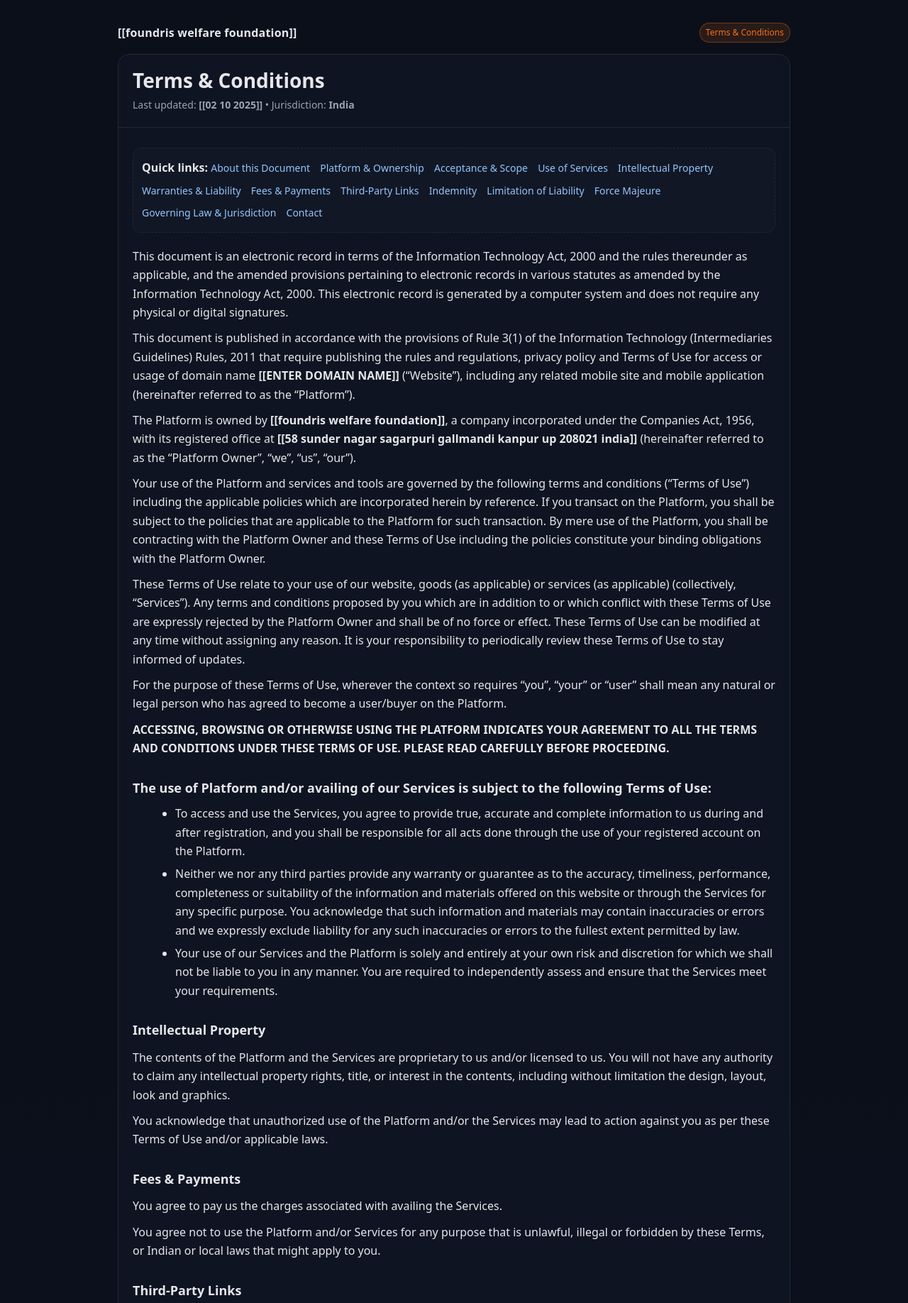
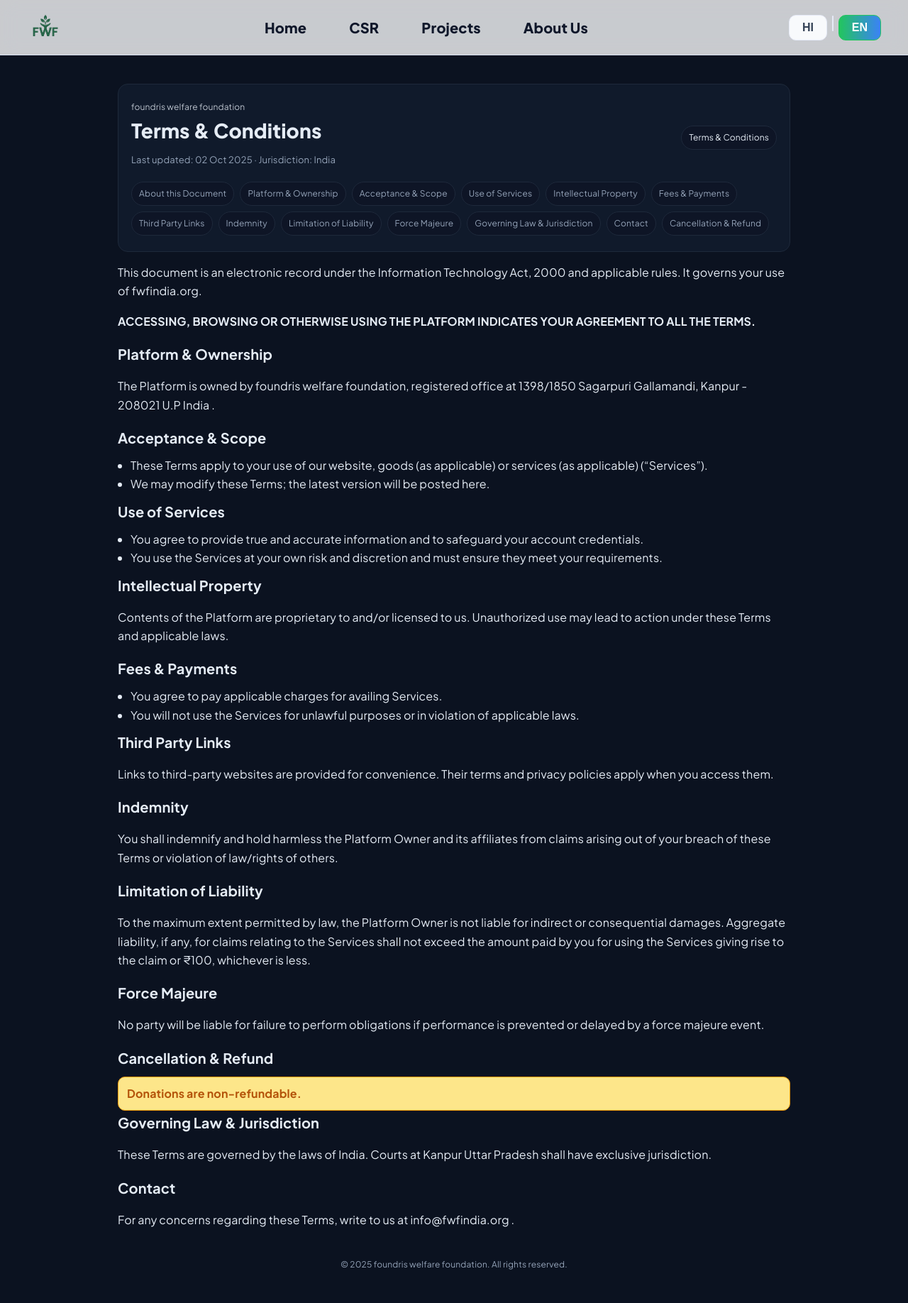
Before and after one commit to learn20441/fwf-site, a website: page t&c.html in a window 1280 px wide. Shown: the top 1836 px of the page at 71% size. Drawn offline with Linux system fonts and the light colour scheme; a web font is replaced by a local one.

Commit message:
T&c policy update

```diff
--- a/t&c.html
+++ b/t&c.html
@@ -1,203 +1,292 @@
-<!doctype html>
-<html lang="en">
+<!DOCTYPE html>
+<html lang="en" data-lang="en">
 <head>
-  <meta charset="utf-8" />
-  <meta name="viewport" content="width=device-width, initial-scale=1" />
-  <title>Terms & Conditions — [[foundris welfare foundation]]</title>
-  <meta name="description" content="Terms & Conditions for [[YOUR BRAND]]" />
+<meta charset="utf-8"/>
+<meta name="viewport" content="width=device-width,initial-scale=1"/>
+<title>Terms & Conditions — foundris welfare foundation</title>
+<link rel="icon" href="assets/favicon.ico" type="image/x-icon"/>
+
+<!-- Fonts & Icons -->
+<link href="https://fonts.googleapis.com/css2?family=Montserrat:wght@700;900&family=Plus+Jakarta+Sans:wght@400;700;800;900&display=swap" rel="stylesheet">
+<link href="https://fonts.googleapis.com/css2?family=Noto+Sans+Devanagari:wght@400;700;800&family=Mukti:wght@400;700;800&display=swap" rel="stylesheet">
+<link href="https://cdnjs.cloudflare.com/ajax/libs/font-awesome/6.5.0/css/all.min.css" rel="stylesheet"/>
 
 <style>
   :root{
-      --bg:#0b0f1a;
-      --panel:#111827;
-      --text:#e5e7eb;
-      --muted:#9ca3af;
-      --accent:#f97316;
-      --border:#1f2937;
-      --link:#93c5fd;
-      --max: 980px;
+    --bg:#0b1220; --panel:#101a2b; --muted:#94a3b8; --text:#e5ecf5;
+    --accent:#60a5fa; --border:#1e293b; --warn:#fde68a; --warn-text:#b45309;
+    --primary:#6153ff; --accent-green:#22c55e; --blue:#3b82f6;
+    --deep:#0f172a; --soft:#f1f5f9; --brd:#e3e8f5;
   }
   *{box-sizing:border-box}
-    html,body{margin:0;padding:0;background:linear-gradient(180deg,#0b0f1a,#0b0f1a 50%,#0f172a);color:var(--text);font:400 16px/1.65 "Plus Jakarta Sans", system-ui, -apple-system, Segoe UI, Roboto, "Noto Sans", Arial, "Helvetica Neue", sans-serif;}
-    a{color:var(--link);text-decoration:none}
+  html{scroll-behavior:smooth; background:linear-gradient(120deg,#f6f8ff 0%,#eef2ff 50%,#f8fafc 100%)}
+  body{
+    margin:0; padding-top:90px; height:100%;
+    font-family:'Plus Jakarta Sans',Montserrat,system-ui,-apple-system,Segoe UI,Roboto,Inter,Arial,sans-serif;
+    background:var(--bg);color:var(--text);line-height:1.65; overflow-x:hidden; letter-spacing:.01em;
+  }
+  html[data-lang="hi"] body{font-family:'Noto Sans Devanagari','Mukti','Plus Jakarta Sans',system-ui,sans-serif}
+
+  /* ========= HEADER STYLES ========= */
+  .header{
+    position:fixed; inset:0 0 auto 0; height:78px; z-index:200; display:flex; align-items:center; justify-content:center;
+    background:rgba(255,255,255,.78); backdrop-filter:blur(14px) saturate(140%); border-bottom:1px solid #dbe3f3; transition:.22s
+  }
+  .header.scrolled{ height:64px; background:rgba(255,255,255,.88); box-shadow:0 10px 30px rgba(2,6,23,.06) }
+  .header .H {
+    max-width:1240px; width:100%; padding:0 18px; display:flex; align-items:center; gap:0; justify-content:space-between;
+  }
+  .brand { flex: 0 0 auto; margin-right: 0; }
+  .brand img { width: 52px; height: 52px; object-fit: contain; display: block; }
+  nav { flex: 1 1 0; display: flex; justify-content: center; align-items: center; }
+  .navList {
+    display: flex; gap: 32px; list-style: none; margin: 0; padding: 0; justify-content: center;
+    font-size: 1.25rem; font-weight: 700;
+  }
+  .navList a {
+    display: inline-flex; align-items: center; padding: 10px 14px; border-radius: 12px; font-weight: 800;
+    color: #0f172a; position: relative; transition: background .18s, color .18s;
+  }
+  .navList a:after {
+    content: ""; position: absolute; left: 12px; right: 12px; bottom: 6px; height: 3px; border-radius: 3px;
+    background: linear-gradient(90deg,#6366f1,#22c55e); opacity: 0; transform: translateY(4px); transition: .18s;
+  }
+  .navList a:hover { background: rgba(15,23,42,.06); }
+  .navList a:hover:after { opacity: 1; transform: translateY(0); }
+  .langDesktop { flex: 0 0 auto; display: flex; align-items: center; margin-left: 0; }
+  .lang-switch button {
+    font-weight: 800; font-size: 1rem; padding: 8px 18px; border-radius: 10px; border: 1.5px solid #e6eaf7;
+    background: #f8fafc; color: #334155; cursor: pointer; transition: background .18s, color .18s;
+  }
+  .lang-switch button.active {
+    background: linear-gradient(90deg,#22c55e,#3b82f6); color: #fff; border-color: #22c55e;
+  }
+  .lang-switch button:not(.active):hover { background: #e0e7ff; color: #22c55e; }
+  .lang-sep {
+    width: 2px; height: 22px; background: #e6eaf7; display: inline-block; margin: 0 4px; border-radius: 2px;
+  }
+  .navToggle {
+    background: none; border: none; font-size: 1.5rem; color: #0f172a; cursor: pointer;
+    padding: 8px; border-radius: 8px; transition: background .18s;
+  }
+  .navToggle:hover { background: rgba(15,23,42,.06); }
+  @media (min-width: 900px) { .navToggle { display: none; } }
+  @media (max-width: 900px) {
+    .header .H { gap: 12px; }
+    nav { justify-content: flex-start; }
+    .langDesktop { margin-left: auto; }
+    .navList {
+      position: absolute; top: 100%; left: 0; right: 0; background: rgba(255,255,255,.95);
+      backdrop-filter: blur(14px); border-bottom: 1px solid #dbe3f3; padding: 20px;
+      flex-direction: column; gap: 16px; display: none;
+    }
+    .navList.open { display: flex; }
+  }
+
+  /* ========= CONTENT STYLES ========= */
+  a{color:var(--accent);text-decoration:none}
   a:hover{text-decoration:underline}
-    .wrap{max-width:var(--max);margin:32px auto;padding:0 16px}
-    header{display:flex;justify-content:space-between;align-items:center;gap:12px;margin-bottom:16px}
-    .brand{font-weight:800;letter-spacing:0.2px}
-    .badge{background:rgba(249,115,22,.12);color:var(--accent);border:1px solid rgba(249,115,22,.35);padding:3px 8px;border-radius:999px;font-size:12px}
-    .card{background:rgba(17,24,39,.6);backdrop-filter: blur(6px);border:1px solid var(--border);border-radius:16px;overflow:hidden}
-    .hero{padding:20px;border-bottom:1px solid var(--border)}
-    .hero h1{margin:0 0 6px 0;font-size:28px;line-height:1.2}
-    .meta{color:var(--muted);font-size:14px}
-    .content{padding:20px}
-    h2{font-size:18px;margin:28px 0 8px}
-    p{margin:10px 0}
-    ul{margin:8px 0 16px 20px}
-    li{margin:6px 0}
-    .note{font-size:14px;color:var(--muted)}
-    .toc{background:rgba(255,255,255,.02);border:1px dashed var(--border);padding:12px;border-radius:12px;margin:8px 0 20px}
-    .toc a{display:inline-block;margin:4px 10px 4px 0;font-size:14px}
-    footer{margin:22px 0 12px;color:var(--muted);font-size:13px}
-    code.placeholder{background:#111827;border:1px solid #374151;color:#e5e7eb;padding:2px 6px;border-radius:8px;font-family:ui-monospace,SFMono-Regular,Menlo,Monaco,Consolas,"Liberation Mono","Courier New",monospace}
-
-    /* Print styles */
-    @media print{
-      :root{--bg:#ffffff; --panel:#ffffff; --text:#111827; --muted:#374151; --border:#e5e7eb; --link:#1d4ed8;}
-      body{background:#fff;color:#111827}
-      .badge{border-color:#e5e7eb;background:#fff;color:#111827}
-      .card{border-color:#e5e7eb;box-shadow:none}
-      a{text-decoration:none;color:#111827}
-      header,.toc{display:none}
-      .hero h1{font-size:22px}
-      .content{padding-top:0}
-    }
+  .wrap{max-width:980px;margin:0 auto;padding:28px 16px}
+  header.card{background:var(--panel);border:1px solid var(--border);border-radius:14px;padding:22px 18px;position:relative}
+  h1{margin:0 0 8px;font-weight:800;font-size:28px}
+  .meta{color:var(--muted);font-size:13px;margin-bottom:10px}
+  .quick{display:flex;flex-wrap:wrap;gap:8px;margin-top:10px}
+  .quick a{background:#0e1526;border:1px solid var(--border);color:var(--muted);padding:6px 10px;border-radius:999px;font-size:12px}
+  main .card{background:var(--panel);border:1px solid var(--border);border-radius:14px;padding:20px 18px;margin-top:18px}
+  h2{margin:0 0 10px;font-size:20px}
+  h3{margin-top:18px;font-size:16px}
+  ul{padding-left:18px;margin:8px 0}
+  .note{background:#0f172a;border:1px dashed #334155;color:var(--muted);padding:10px 12px;border-radius:10px}
+  .warn{background:var(--warn);color:var(--warn-text);border:1px solid #f59e0b}
+  footer{color:var(--muted);font-size:12px;text-align:center;padding:24px 0}
+  @media (max-width:560px){ .quick{gap:6px} }
 </style>
 </head>
 <body>
-  <div class="wrap">
-    <header>
-      <div class="brand">[[foundris welfare foundation]]</div>
-      <span class="badge">Terms & Conditions</span>
+
+<!-- HEADER -->
+<header class="header" id="siteHeader">
+<div class="H">
+  <!-- HEADER LOGO -->
+  <a class="brand" href="index.html" aria-label="FWF Home">
+    <img src="./assets/images/logo.png" alt="FWF">
+  </a>
+  <nav>
+    <ul class="navList" id="navList">
+      <!-- NAV HOME LINK -->
+      <li><a href="index.html" data-i18n="nav.home">Home</a></li>
+      <li><a href="csr.html">CSR</a></li>
+      <li><a href="projects.html" data-i18n="nav.projects">Projects</a></li>
+      <li><a href="about.html" data-i18n="nav.about">About Us</a></li>
+    </ul>
+  </nav>
+  <div class="langDesktop">
+    <div class="lang-switch" role="group" aria-label="Language switch">
+      <button id="btn-hi" type="button">HI</button>
+      <div class="lang-sep"></div>
+      <button id="btn-en" type="button">EN</button>
+    </div>
+  </div>
+  <button class="navToggle" id="navToggle" aria-label="Open menu"><i class="fa-solid fa-bars"></i></button>
+</div>
 </header>
 
-    <section class="card">
-      <div class="hero">
+<div class="wrap">
+  <header class="card">
+    <div style="display:flex;justify-content:space-between;align-items:center;gap:12px;flex-wrap:wrap">
+      <div>
+        <div style="opacity:.8;font-size:12px">foundris welfare foundation</div>
         <h1>Terms & Conditions</h1>
-        <div class="meta">
-          Last updated: <strong>[[02 10 2025]]</strong> • Jurisdiction: <strong>India</strong>
+        <div class="meta">Last updated: 02 Oct 2025 · Jurisdiction: India</div>
       </div>
+      <span style="font-size:12px;background:#0e1526;border:1px solid var(--border);padding:6px 10px;border-radius:999px">Terms & Conditions</span>
     </div>
 
-      <div class="content">
-        <div class="toc">
-          <strong>Quick links: </strong>
+    <!-- Quick links -->
+    <div class="quick" aria-label="Quick links">
       <a href="#about">About this Document</a>
       <a href="#ownership">Platform & Ownership</a>
-          <a href="#acceptance">Acceptance & Scope</a>
+      <a href="#scope">Acceptance & Scope</a>
       <a href="#use">Use of Services</a>
       <a href="#ip">Intellectual Property</a>
-          <a href="#warranty">Warranties & Liability</a>
       <a href="#fees">Fees & Payments</a>
-          <a href="#links">Third-Party Links</a>
+      <a href="#thirdparty">Third Party Links</a>
       <a href="#indemnity">Indemnity</a>
-          <a href="#limitation">Limitation of Liability</a>
+      <a href="#liability">Limitation of Liability</a>
       <a href="#force">Force Majeure</a>
-          <a href="#law">Governing Law & Jurisdiction</a>
+      <a href="#governing">Governing Law & Jurisdiction</a>
       <a href="#contact">Contact</a>
+      <!-- NEW -->
+      <a href="#cancel">Cancellation & Refund</a>
     </div>
+  </header>
 
-        <section id="about">
-          <p>
-            This document is an electronic record in terms of the Information Technology Act, 2000 and the rules thereunder as applicable, and the amended provisions pertaining to electronic records in various statutes as amended by the Information Technology Act, 2000. This electronic record is generated by a computer system and does not require any physical or digital signatures.
-          </p>
-          <p>
-            This document is published in accordance with the provisions of Rule 3(1) of the Information Technology (Intermediaries Guidelines) Rules, 2011 that require publishing the rules and regulations, privacy policy and Terms of Use for access or usage of domain name <strong>[[ENTER DOMAIN NAME]]</strong> (“Website”), including any related mobile site and mobile application (hereinafter referred to as the “Platform”).
-          </p>
+  <!-- Intro / Preamble -->
+  <section id="about" class="card">
+    <p>This document is an electronic record under the Information Technology Act, 2000 and applicable rules. It governs your use of <fwfindia class="org"></fwfindia> fwfindia.org. </p>
+    <p><strong>ACCESSING, BROWSING OR OTHERWISE USING THE PLATFORM INDICATES YOUR AGREEMENT TO ALL THE TERMS.</strong></p>
   </section>
 
-        <section id="ownership">
-          <p>
-            The Platform is owned by <strong>[[foundris welfare foundation]]</strong>, a company incorporated under the Companies Act, 1956, with its registered office at <strong>[[58 sunder nagar sagarpuri gallmandi kanpur up 208021 india]]</strong> (hereinafter referred to as the “Platform Owner”, “we”, “us”, “our”).
-          </p>
+  <section id="ownership" class="card">
+    <h2>Platform & Ownership</h2>
+    <p>The Platform is owned by foundris welfare foundation, registered office at 1398/1850 Sagarpuri Gallamandi, Kanpur - 208021 U.P India .</p>
   </section>
 
-        <section id="acceptance">
-          <p>
-            Your use of the Platform and services and tools are governed by the following terms and conditions (“Terms of Use”) including the applicable policies which are incorporated herein by reference. If you transact on the Platform, you shall be subject to the policies that are applicable to the Platform for such transaction. By mere use of the Platform, you shall be contracting with the Platform Owner and these Terms of Use including the policies constitute your binding obligations with the Platform Owner.
-          </p>
-          <p>
-            These Terms of Use relate to your use of our website, goods (as applicable) or services (as applicable) (collectively, “Services”). Any terms and conditions proposed by you which are in addition to or which conflict with these Terms of Use are expressly rejected by the Platform Owner and shall be of no force or effect. These Terms of Use can be modified at any time without assigning any reason. It is your responsibility to periodically review these Terms of Use to stay informed of updates.
-          </p>
-          <p>
-            For the purpose of these Terms of Use, wherever the context so requires “you”, “your” or “user” shall mean any natural or legal person who has agreed to become a user/buyer on the Platform.
-          </p>
-          <p style="margin-top:10px"><strong>ACCESSING, BROWSING OR OTHERWISE USING THE PLATFORM INDICATES YOUR AGREEMENT TO ALL THE TERMS AND CONDITIONS UNDER THESE TERMS OF USE. PLEASE READ CAREFULLY BEFORE PROCEEDING.</strong></p>
-        </section>
-
-        <section id="use">
-          <h2>The use of Platform and/or availing of our Services is subject to the following Terms of Use:</h2>
+  <section id="scope" class="card">
+    <h2>Acceptance & Scope</h2>
     <ul>
-            <li>To access and use the Services, you agree to provide true, accurate and complete information to us during and after registration, and you shall be responsible for all acts done through the use of your registered account on the Platform.</li>
-            <li>Neither we nor any third parties provide any warranty or guarantee as to the accuracy, timeliness, performance, completeness or suitability of the information and materials offered on this website or through the Services for any specific purpose. You acknowledge that such information and materials may contain inaccuracies or errors and we expressly exclude liability for any such inaccuracies or errors to the fullest extent permitted by law.</li>
-            <li>Your use of our Services and the Platform is solely and entirely at your own risk and discretion for which we shall not be liable to you in any manner. You are required to independently assess and ensure that the Services meet your requirements.</li>
+      <li>These Terms apply to your use of our website, goods (as applicable) or services (as applicable) (“Services”).</li>
+      <li>We may modify these Terms; the latest version will be posted here.</li>
     </ul>
   </section>
 
-        <section id="ip">
-          <h2>Intellectual Property</h2>
-          <p>
-            The contents of the Platform and the Services are proprietary to us and/or licensed to us. You will not have any authority to claim any intellectual property rights, title, or interest in the contents, including without limitation the design, layout, look and graphics.
-          </p>
-          <p>You acknowledge that unauthorized use of the Platform and/or the Services may lead to action against you as per these Terms of Use and/or applicable laws.</p>
+  <section id="use" class="card">
+    <h2>Use of Services</h2>
+    <ul>
+      <li>You agree to provide true and accurate information and to safeguard your account credentials.</li>
+      <li>You use the Services at your own risk and discretion and must ensure they meet your requirements.</li>
+    </ul>
   </section>
 
-        <section id="fees">
-          <h2>Fees & Payments</h2>
-          <p>You agree to pay us the charges associated with availing the Services.</p>
-          <p>You agree not to use the Platform and/or Services for any purpose that is unlawful, illegal or forbidden by these Terms, or Indian or local laws that might apply to you.</p>
+  <section id="ip" class="card">
+    <h2>Intellectual Property</h2>
+    <p>Contents of the Platform are proprietary to and/or licensed to us. Unauthorized use may lead to action under these Terms and applicable laws.</p>
   </section>
 
-        <section id="links">
-          <h2>Third-Party Links</h2>
-          <p>
-            You agree and acknowledge that the Website and the Services may contain links to other third-party websites. On accessing these links, you will be governed by the terms of use, privacy policy and such other policies of such third-party websites. These links are provided for your convenience to provide further information.
-          </p>
+  <section id="fees" class="card">
+    <h2>Fees & Payments</h2>
+    <ul>
+      <li>You agree to pay applicable charges for availing Services.</li>
+      <li>You will not use the Services for unlawful purposes or in violation of applicable laws.</li>
+    </ul>
   </section>
 
-        <section id="contract">
-          <h2>Binding Contract</h2>
-          <p>
-            You understand that upon initiating a transaction for availing the Services, you are entering into a legally binding and enforceable contract with the Platform Owner for the Services.
-          </p>
+  <section id="thirdparty" class="card">
+    <h2>Third Party Links</h2>
+    <p>Links to third-party websites are provided for convenience. Their terms and privacy policies apply when you access them.</p>
   </section>
 
-        <section id="indemnity">
+  <section id="indemnity" class="card">
     <h2>Indemnity</h2>
-          <p>
-            You shall indemnify and hold harmless the Platform Owner, its affiliates, group companies (as applicable) and their respective officers, directors, agents, and employees, from any claim or demand, or actions including reasonable attorneys’ fees, made by any third party or penalty imposed due to or arising out of your breach of these Terms of Use, Privacy Policy and other Policies, or your violation of any law, rules or regulations or the rights (including infringement of intellectual property rights) of a third party.
-          </p>
+    <p>You shall indemnify and hold harmless the Platform Owner and its affiliates from claims arising out of your breach of these Terms or violation of law/rights of others.</p>
   </section>
 
-        <section id="limitation">
+  <section id="liability" class="card">
     <h2>Limitation of Liability</h2>
-          <p>
-            In no event will the Platform Owner be liable for any indirect, consequential, incidental, special or punitive damages, including without limitation damages for loss of profits or revenues, business interruption, loss of business opportunities, loss of data or loss of other economic interests, however caused and whether arising in contract, tort, negligence, warranty or otherwise. The aggregate liability of the Platform Owner for any claims relating to the Services shall not exceed the amount paid by you for using the Services giving rise to the cause of action or Rupees One Hundred (Rs. 100), whichever is less.
-          </p>
+    <p>To the maximum extent permitted by law, the Platform Owner is not liable for indirect or consequential damages. Aggregate liability, if any, for claims relating to the Services shall not exceed the amount paid by you for using the Services giving rise to the claim or ₹100, whichever is less.</p>
   </section>
 
-        <section id="force">
+  <section id="force" class="card">
     <h2>Force Majeure</h2>
-          <p>
-            Notwithstanding anything contained in these Terms of Use, the parties shall not be liable for any failure to perform an obligation under these Terms if performance is prevented or delayed by a force majeure event.
-          </p>
+    <p>No party will be liable for failure to perform obligations if performance is prevented or delayed by a force majeure event.</p>
   </section>
 
-        <section id="law">
-          <h2>Governing Law & Jurisdiction</h2>
-          <p>
-            These Terms and any dispute or claim relating to it, or its enforceability, shall be governed by and construed in accordance with the laws of India.
-          </p>
-          <p>
-            All disputes arising out of or in connection with these Terms shall be subject to the exclusive jurisdiction of the courts in <strong>[[ENTER CITY AND STATE]]</strong>.
-          </p>
+  <!-- NEW: Cancellation & Refund -->
+  <section id="cancel" class="card">
+    <h2>Cancellation & Refund</h2>
+    <div class="note warn"><strong>Donations are non-refundable.</strong> </div>
+
   </section>
 
-        <section id="contact">
-          <h2>Contact</h2>
-          <p>
-            All concerns or communications relating to these Terms must be sent to us using the contact information provided on this website or at <strong>[[SUPPORT EMAIL / CONTACT PAGE URL]]</strong>.
-          </p>
+  <section id="governing" class="card">
+    <h2>Governing Law & Jurisdiction</h2>
+    <p>These Terms are governed by the laws of India. Courts at Kanpur Uttar Pradesh shall have exclusive jurisdiction.</p>
   </section>
 
-        <p class="note">
-          <strong>Note:</strong> Replace all <code class="placeholder">[[PLACEHOLDER]]</code> fields with your actual legal details. Consider taking advice from a qualified lawyer to tailor these Terms for your specific business and compliance needs.
-        </p>
-      </div>
+  <section id="contact" class="card">
+    <h2>Contact</h2>
+    <p>For any concerns regarding these Terms, write to us at info@fwfindia.org .</p>
       </section>
 
-    <footer>
-      © [[2025]] [[foundris welfare foundation]]. All rights reserved.
-    </footer>
+  <footer>© 2025 foundris welfare foundation. All rights reserved.</footer>
 </div>
+
+<script>
+// ========= HEADER JS (scroll, nav, i18n) =========
+const siteHeader=document.getElementById('siteHeader');
+function doScrollHdr(){ if(siteHeader) siteHeader.classList.toggle('scrolled', window.scrollY>6); }
+window.addEventListener('scroll', doScrollHdr, {passive:true});
+const navToggle=document.getElementById('navToggle'), navList=document.getElementById('navList');
+if(navToggle) navToggle.addEventListener('click', ()=> navList.classList.toggle('open'));
+
+// ========= TRANSLATION SYSTEM =========
+const T = {
+  en: {
+    'nav.home': 'Home',
+    'nav.projects': 'Projects',
+    'nav.about': 'About Us'
+  },
+  hi: {
+    'nav.home': 'होम',
+    'nav.projects': 'प्रोजेक्ट्स',
+    'nav.about': 'हमारे बारे में'
+  }
+};
+
+function setI18n(lang) {
+  const L = (lang === 'hi') ? 'hi' : 'en';
+  document.documentElement.setAttribute('lang', L);
+  document.documentElement.setAttribute('data-lang', L);
+
+  // textContent replacements
+  document.querySelectorAll('[data-i18n]').forEach(el => {
+    const k = el.getAttribute('data-i18n');
+    if (T[L][k] != null) el.textContent = T[L][k];
+  });
+
+  document.getElementById('btn-en').classList.toggle('active', L === 'en');
+  document.getElementById('btn-hi').classList.toggle('active', L === 'hi');
+}
+
+// Lang buttons
+const be = document.getElementById('btn-en'), bh = document.getElementById('btn-hi');
+if (be && bh) {
+  be.onclick = () => setI18n('en');
+  bh.onclick = () => setI18n('hi');
+}
+// initial
+setI18n(document.documentElement.getAttribute('data-lang') || 'en');
+</script>
+
 </body>
 </html>
```
Also changed, not shown: Cancellation and Refund policy.html (deleted, +0 -103 lines), csr.html (+1 -1 lines), index.html (+8 -8 lines), assets/images/bg-madhubani.jpeg (added), assets/images/qr.jpeg (added), 1 other file. Lines whose indentation alone changed are shown as unchanged.
